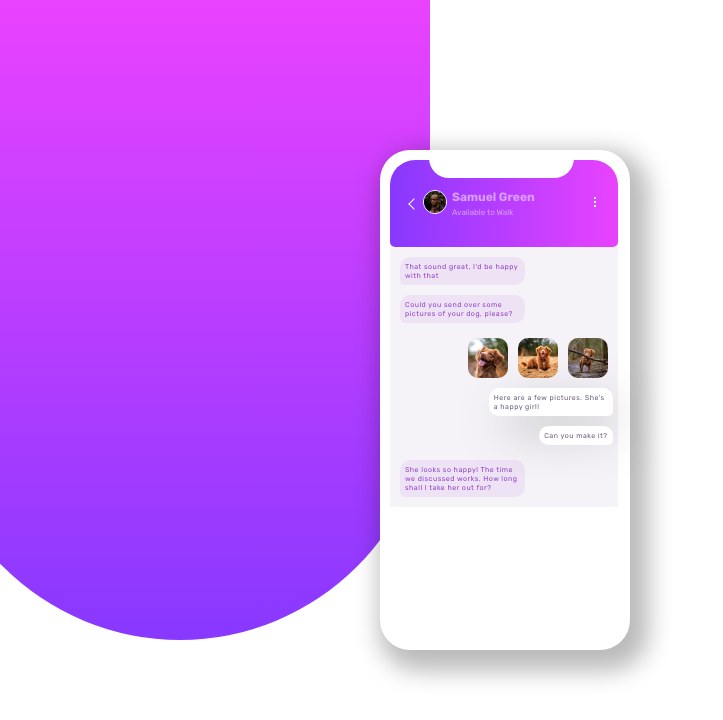
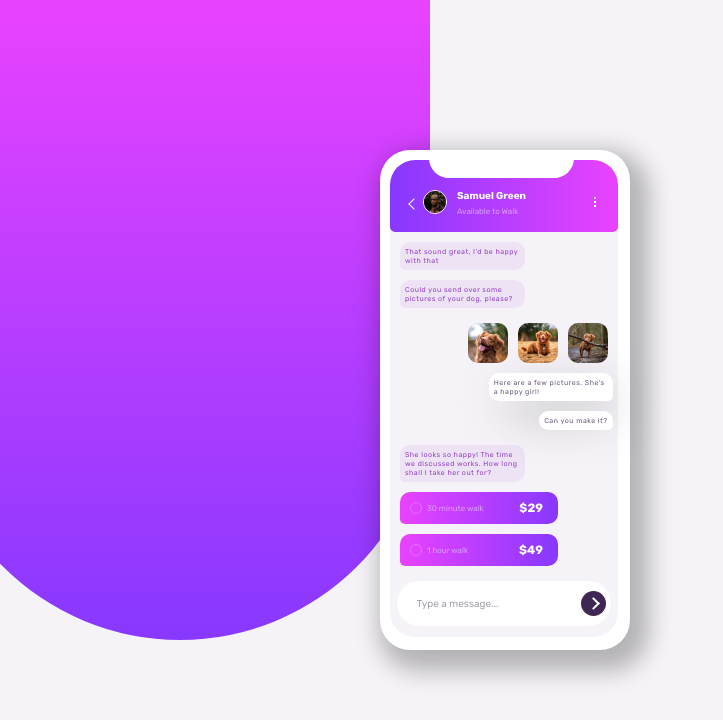
Before and after one commit to Mldamico/chat-design, a plain HTML site: page index.html in a window 1280 px wide. Shown: the whole page, without its empty margins (0-723 px from the left). Drawn offline with Linux system fonts and the light colour scheme.

Commit message:
Phone done

```diff
--- a/index.html
+++ b/index.html
@@ -73,6 +73,20 @@
                   shall I take her out for?
                 </p>
               </div>
+              <div class="offer-container">
+                <div class="circle"></div>
+                <div class="offer-description">30 minute walk</div>
+                <div class="offer-price">$29</div>
+              </div>
+              <div class="offer-container">
+                <div class="circle"></div>
+                <div class="offer-description">1 hour walk</div>
+                <div class="offer-price">$49</div>
+              </div>
+              <div class="submit-container">
+                <div class="placeholder"><p>Type a message...</p></div>
+                <div class="btn-submit"><div class="arrow-right"></div></div>
+              </div>
             </div>
           </div>
         </div>
--- a/main.css
+++ b/main.css
@@ -8,6 +8,7 @@ html {
 
 body {
   height: 80vh;
+  background-color: hsl(270, 20%, 96%);
 }
 
 .container {
@@ -38,7 +39,9 @@ body {
 .phone-container {
   display: flex;
   flex-direction: column;
-  height: 70px;
+  /* height: 70px; */
+  height: 100%;
+
   margin: 10px;
   width: 91%;
   /* background-color: hsl(270, 20%, 96%); */
@@ -67,10 +70,11 @@ body {
 
 .heading-container {
   display: flex;
-  margin: 30px 20px;
+  margin: 10px 20px;
   font-size: 10px;
   color: #fff;
   justify-content: space-between;
+  padding-top: 15px;
 }
 
 .heading-container-left {
@@ -82,7 +86,7 @@ body {
   height: 22px;
   border-radius: 50%;
   border: 1px solid #fff;
-  margin: 0 5px;
+  margin: 5px;
 }
 
 .heading-arrow {
@@ -92,23 +96,24 @@ body {
   width: 7px;
   transform: rotate(-45deg);
   justify-items: center;
-  margin-top: 10px;
+  margin-top: 15px;
 }
 
 .heading-name {
   font-weight: bold;
-  font-size: 12px;
-  color: hsl(276, 100%, 81%);
+  font-size: 10px;
+  color: #fff;
+  margin: 5px;
 }
 
 .heading-subtitle {
   font-size: 8px;
-  margin-top: 4px;
+  margin: 5px;
   color: hsl(276, 100%, 81%);
 }
 
 .heading-hamburger {
-  margin-top: 5px;
+  margin-top: 10px;
 }
 
 .heading-hamburger div {
@@ -120,8 +125,8 @@ body {
 
 .phone-body {
   background-color: hsl(270, 20%, 96%);
-  flex-grow: 5;
-  flex-basis: auto;
+  height: 81%;
+  border-radius: 0 0 25px 25px;
 }
 
 .message {
@@ -174,3 +179,76 @@ body {
   box-shadow: 10px 15px 50px -10px rgba(0, 0, 0, 0.75);
   margin: 5px;
 }
+
+.offer-container {
+  color: #fff;
+  display: flex;
+  width: 65%;
+  align-items: center;
+  background: linear-gradient(
+    to right,
+    hsl(293, 100%, 63%),
+    hsl(264, 100%, 61%)
+  );
+  padding: 5px;
+  margin: 5px 5px 10px 10px;
+  border-radius: 10px 10px 10px 5px;
+}
+
+.circle {
+  width: 10px;
+  height: 10px;
+  border: 0.3px solid hsl(289, 100%, 72%);
+  margin: 5px;
+  border-radius: 50%;
+}
+
+.offer-description {
+  flex-grow: 1;
+  font-size: 8px;
+  color: hsl(276, 100%, 81%);
+}
+
+.offer-price {
+  font-weight: 700;
+  margin-right: 10px;
+  font-size: 12px;
+}
+
+.submit-container {
+  margin: 15px auto;
+  width: 94%;
+  background-color: #fff;
+  padding: 10px 0;
+  border-radius: 25px;
+  display: flex;
+  align-items: center;
+  justify-content: space-around;
+}
+
+.btn-submit {
+  background-color: hsl(271, 36%, 24%);
+  height: 25px;
+  width: 25px;
+  border-radius: 50%;
+  display: flex;
+  margin-right: 5px;
+}
+
+.arrow-right {
+  border-bottom: 2px solid;
+  border-right: 2px solid;
+  height: 7px;
+  width: 7px;
+  transform: rotate(-45deg);
+  color: #fff;
+
+  margin: auto;
+}
+
+.placeholder {
+  color: hsl(270, 7%, 64%);
+  font-size: 10px;
+  flex-grow: 2;
+  margin-left: 20px;
+}
```
